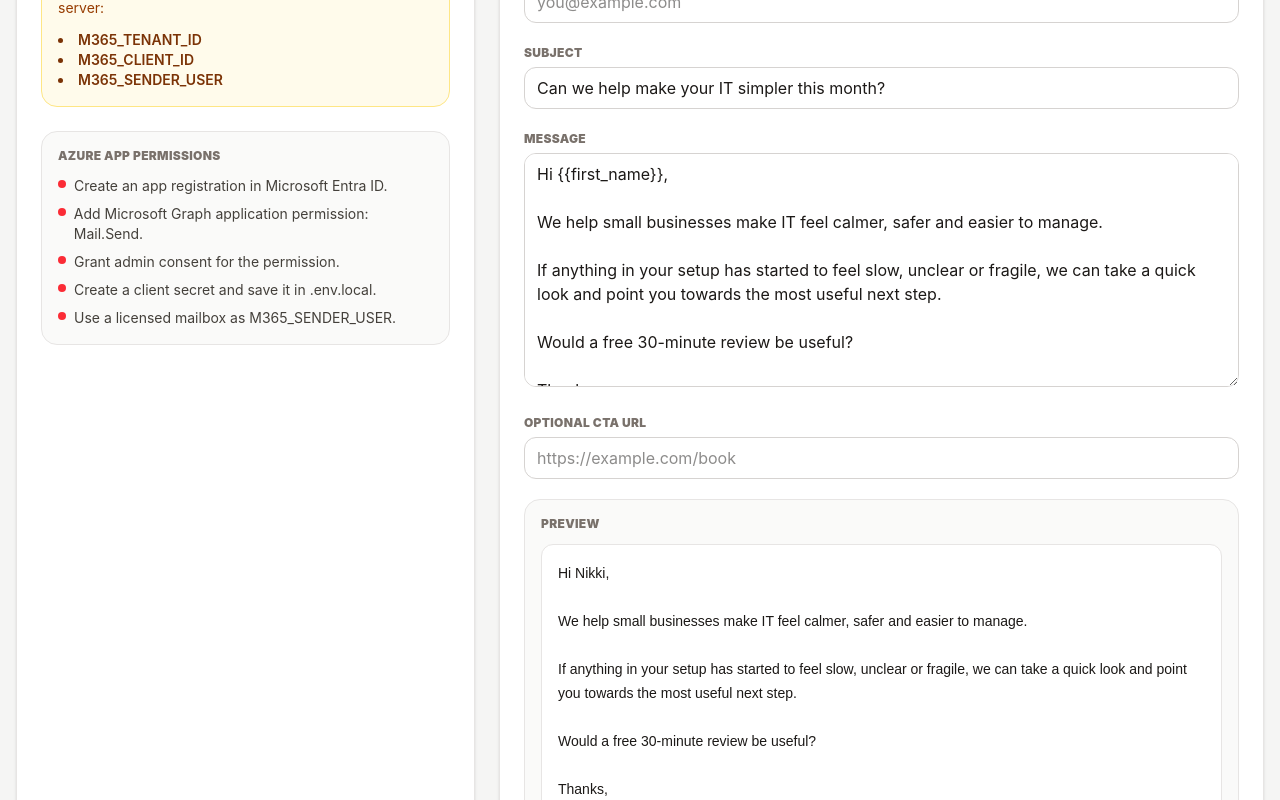
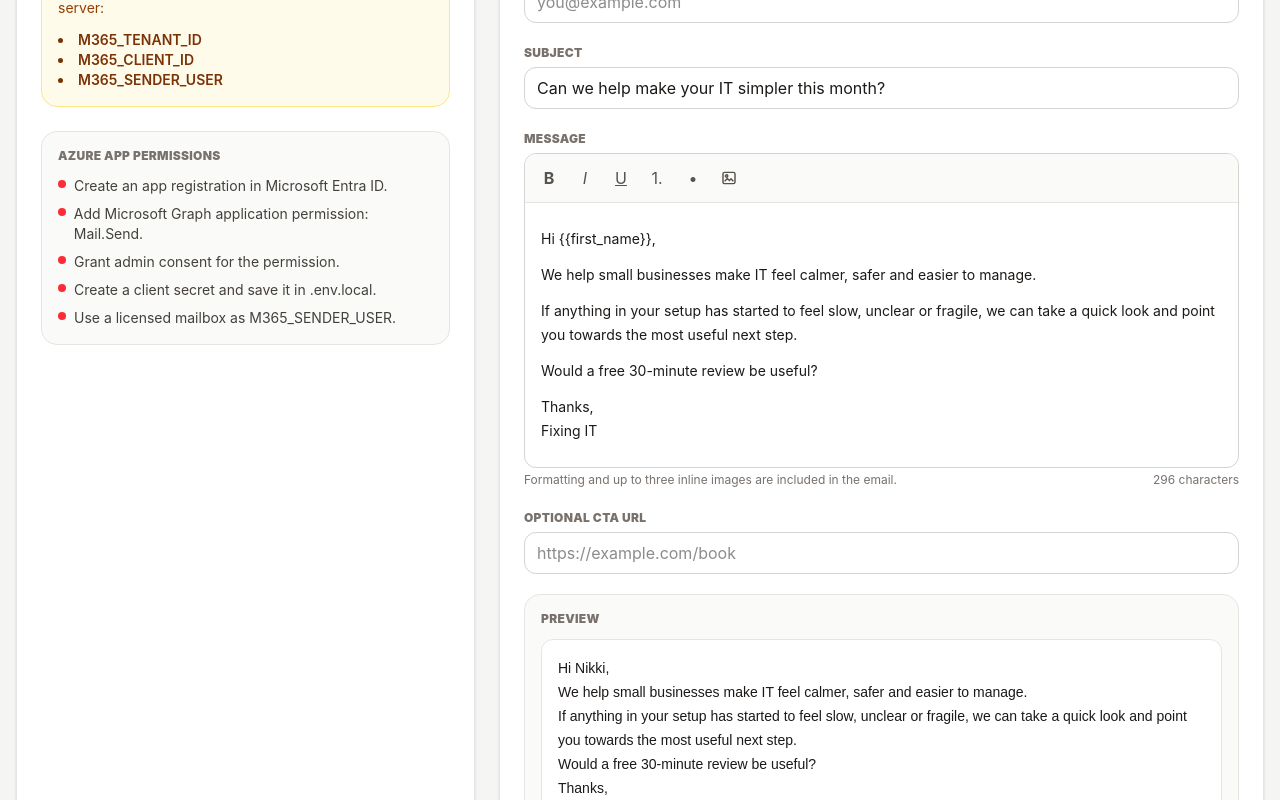
Before and after one commit to gubbn/leadapp, a Next.js app: page /automation in a window 1280 px wide. Shown: the part 600-1400 px from the top of the page. Built offline with nearby package versions, Linux system fonts and the light colour scheme; no server answers.

Commit message:
Add rich email editor with inline images

```diff
--- a/app/api/m365/send-test/route.ts
+++ b/app/api/m365/send-test/route.ts
@@ -2,8 +2,12 @@ import { NextResponse } from 'next/server'
 import {
   addTrackingToHtml,
   getM365ConfigStatus,
+  type InlineMailAttachment,
   sendM365Mail,
 } from '@/lib/m365Graph'
+
+const MAX_INLINE_IMAGE_BYTES = 3_000_000
+const MAX_INLINE_IMAGE_COUNT = 3
 
 type SendTestRequest = {
   to?: string
@@ -48,19 +52,25 @@ export async function POST(request: Request) {
     process.env.NEXT_PUBLIC_APP_URL?.trim().replace(/\/$/, '') ||
     new URL(request.url).origin
 
+  const inlineResult = extractInlineImages(html)
+  if ('error' in inlineResult) {
+    return NextResponse.json({ error: inlineResult.error }, { status: 413 })
+  }
+
   const trackedHtml = body.trackingId
     ? addTrackingToHtml({
-        html,
+        html: inlineResult.html,
         trackingId: body.trackingId,
         baseUrl,
       })
-    : html
+    : inlineResult.html
 
   try {
     const result = await sendM365Mail({
       to,
       subject,
       html: trackedHtml,
+      inlineAttachments: inlineResult.attachments,
     })
 
     return NextResponse.json({
@@ -79,3 +89,44 @@ export async function POST(request: Request) {
     )
   }
 }
+
+function extractInlineImages(html: string): {
+  html: string
+  attachments: InlineMailAttachment[]
+} | { error: string } {
+  const attachments: InlineMailAttachment[] = []
+  let totalBytes = 0
+  let imageCount = 0
+
+  const convertedHtml = html.replace(
+    /src=(["'])data:(image\/(?:png|jpeg|gif|webp));base64,([a-z0-9+/=]+)\1/gi,
+    (_match, quote: string, contentType: string, contentBytes: string) => {
+      imageCount += 1
+      if (imageCount > MAX_INLINE_IMAGE_COUNT) return 'src=""'
+
+      const byteLength = Buffer.from(contentBytes, 'base64').byteLength
+      totalBytes += byteLength
+      const extension = contentType.split('/')[1] === 'jpeg' ? 'jpg' : contentType.split('/')[1]
+      const contentId = `automation-image-${attachments.length + 1}`
+
+      attachments.push({
+        name: `${contentId}.${extension}`,
+        contentType,
+        contentBytes,
+        contentId,
+      })
+
+      return `src=${quote}cid:${contentId}${quote}`
+    },
+  )
+
+  if (imageCount > MAX_INLINE_IMAGE_COUNT) {
+    return { error: `Add no more than ${MAX_INLINE_IMAGE_COUNT} images.` }
+  }
+
+  if (totalBytes > MAX_INLINE_IMAGE_BYTES) {
+    return { error: 'The combined inline images must be smaller than 3 MB.' }
+  }
+
+  return { html: convertedHtml, attachments }
+}
--- a/app/automation/page.tsx
+++ b/app/automation/page.tsx
@@ -1,6 +1,6 @@
 'use client'
 
-import { useEffect, useMemo, useState } from 'react'
+import { useEffect, useMemo, useRef, useState } from 'react'
 import Link from 'next/link'
 import AppHeader from '@/app/components/AppHeader'
 
@@ -12,16 +12,11 @@ type ConfigStatus = {
 
 const defaultSubject = 'Can we help make your IT simpler this month?'
 
-const defaultBody = `Hi {{first_name}},
-
-We help small businesses make IT feel calmer, safer and easier to manage.
-
-If anything in your setup has started to feel slow, unclear or fragile, we can take a quick look and point you towards the most useful next step.
-
-Would a free 30-minute review be useful?
-
-Thanks,
-Fixing IT`
+const defaultBody = `<p>Hi {{first_name}},</p>
+<p>We help small businesses make IT feel calmer, safer and easier to manage.</p>
+<p>If anything in your setup has started to feel slow, unclear or fragile, we can take a quick look and point you towards the most useful next step.</p>
+<p>Would a free 30-minute review be useful?</p>
+<p>Thanks,<br>Fixing IT</p>`
 
 export default function AutomationPage() {
   const [status, setStatus] = useState<ConfigStatus | null>(null)
@@ -207,11 +202,10 @@ export default function AutomationPage() {
                 onChange={setSubject}
               />
 
-              <Textarea
+              <RichTextEditor
                 label="Message"
                 value={body}
                 onChange={setBody}
-                rows={9}
               />
 
               <Input
@@ -306,9 +300,7 @@ function buildEmailHtml({
   trackingId: string
   baseUrl: string
 }) {
-  const escapedBody = escapeHtml(body)
-    .replaceAll('{{first_name}}', 'Nikki')
-    .replace(/\n/g, '<br />')
+  const formattedBody = body.replaceAll('{{first_name}}', 'Nikki')
 
   const safeCtaUrl = ctaUrl.trim()
   const trackedUrl = safeCtaUrl
@@ -319,7 +311,7 @@ function buildEmailHtml({
 
   return `
     <div style="font-family: Arial, sans-serif; color: #1c1917;">
-      <p>${escapedBody}</p>
+      ${formattedBody}
       ${
         trackedUrl
           ? `<p><a href="${trackedUrl}" style="display:inline-block;background:#dc2626;color:#fff;padding:10px 14px;border-radius:8px;text-decoration:none;font-weight:bold;">Book a review</a></p>`
@@ -327,15 +319,6 @@ function buildEmailHtml({
       }
     </div>
   `
-}
-
-function escapeHtml(value: string) {
-  return value
-    .replaceAll('&', '&amp;')
-    .replaceAll('<', '&lt;')
-    .replaceAll('>', '&gt;')
-    .replaceAll('"', '&quot;')
-    .replaceAll("'", '&#039;')
 }
 
 function Input({
@@ -364,30 +347,150 @@ function Input({
   )
 }
 
-function Textarea({
+function RichTextEditor({
   label,
   value,
   onChange,
-  rows,
 }: {
   label: string
   value: string
   onChange: (value: string) => void
-  rows: number
 }) {
+  const editorRef = useRef<HTMLDivElement>(null)
+  const imageInputRef = useRef<HTMLInputElement>(null)
+  const [editorError, setEditorError] = useState('')
+
+  useEffect(() => {
+    const editor = editorRef.current
+    if (editor && editor.innerHTML !== value) editor.innerHTML = value
+  }, [value])
+
+  function runCommand(command: 'bold' | 'italic' | 'underline' | 'insertOrderedList' | 'insertUnorderedList') {
+    editorRef.current?.focus()
+    document.execCommand(command)
+    onChange(editorRef.current?.innerHTML || '')
+  }
+
+  function addImage(file: File) {
+    setEditorError('')
+
+    if (!['image/png', 'image/jpeg', 'image/gif', 'image/webp'].includes(file.type)) {
+      setEditorError('Use a PNG, JPG, GIF or WebP image.')
+      return
+    }
+
+    if (file.size > 1_500_000) {
+      setEditorError('Images must be smaller than 1.5 MB.')
+      return
+    }
+
+    const imageCount = editorRef.current?.querySelectorAll('img').length || 0
+    if (imageCount >= 3) {
+      setEditorError('You can add up to three images to one email.')
+      return
+    }
+
+    const reader = new FileReader()
+    reader.onload = () => {
+      if (typeof reader.result !== 'string') return
+      editorRef.current?.focus()
+      document.execCommand('insertImage', false, reader.result)
+      const images = editorRef.current?.querySelectorAll('img')
+      const insertedImage = images?.item((images?.length || 1) - 1)
+      insertedImage?.setAttribute('style', 'display:block;max-width:100%;height:auto;margin:16px 0;')
+      insertedImage?.setAttribute('alt', file.name.replace(/\.[^.]+$/, ''))
+      onChange(editorRef.current?.innerHTML || '')
+    }
+    reader.readAsDataURL(file)
+  }
+
   return (
-    <label className="block">
+    <div className="block">
       <span className="text-xs font-black uppercase tracking-wide text-stone-500">
         {label}
       </span>
-      <textarea
-        value={value}
-        rows={rows}
-        onChange={(event) => onChange(event.target.value)}
-        className="mt-1 w-full resize-y rounded-xl border border-stone-300 bg-white px-3 py-2 text-sm leading-6 outline-none focus:border-red-500 focus:ring-4 focus:ring-red-50"
-      />
-    </label>
+
+      <div className="mt-1 overflow-hidden rounded-xl border border-stone-300 bg-white focus-within:border-red-500 focus-within:ring-4 focus-within:ring-red-50">
+        <div className="flex flex-wrap items-center gap-1 border-b border-stone-200 bg-stone-50 px-2 py-2">
+          <EditorButton label="Bold" onClick={() => runCommand('bold')}><strong>B</strong></EditorButton>
+          <EditorButton label="Italic" onClick={() => runCommand('italic')}><em>I</em></EditorButton>
+          <EditorButton label="Underline" onClick={() => runCommand('underline')}><span className="underline">U</span></EditorButton>
+          <EditorButton label="Numbered list" onClick={() => runCommand('insertOrderedList')}><span>1.</span></EditorButton>
+          <EditorButton label="Bulleted list" onClick={() => runCommand('insertUnorderedList')}><span>•</span></EditorButton>
+          <EditorButton label="Add image" onClick={() => imageInputRef.current?.click()}>
+            <svg aria-hidden="true" viewBox="0 0 20 20" className="h-4 w-4 fill-none stroke-current" strokeWidth="1.8">
+              <rect x="2.5" y="3" width="15" height="14" rx="2" />
+              <circle cx="7" cy="7.5" r="1.5" />
+              <path d="m4.5 14 3.5-3.5 2.5 2.5 2-2 3 3" />
+            </svg>
+          </EditorButton>
+
+          <input
+            ref={imageInputRef}
+            type="file"
+            accept="image/png,image/jpeg,image/gif,image/webp"
+            className="hidden"
+            onChange={(event) => {
+              const file = event.target.files?.[0]
+              if (file) addImage(file)
+              event.target.value = ''
+            }}
+          />
+        </div>
+
+        <div
+          ref={editorRef}
+          contentEditable
+          suppressContentEditableWarning
+          role="textbox"
+          aria-label={label}
+          aria-multiline="true"
+          onInput={(event) => onChange(event.currentTarget.innerHTML)}
+          onPaste={(event) => {
+            event.preventDefault()
+            document.execCommand('insertText', false, event.clipboardData.getData('text/plain'))
+          }}
+          className="min-h-64 px-4 py-3 text-sm leading-6 outline-none [&_img]:max-w-full [&_li]:ml-5 [&_ol]:list-decimal [&_p]:my-3 [&_ul]:list-disc"
+        />
+      </div>
+
+      <div className="mt-1 flex items-start justify-between gap-3 text-xs text-stone-500">
+        <span>Formatting and up to three inline images are included in the email.</span>
+        <span>{stripHtml(value).length.toLocaleString('en-GB')} characters</span>
+      </div>
+
+      {editorError ? (
+        <p role="alert" className="mt-2 text-sm font-semibold text-red-700">{editorError}</p>
+      ) : null}
+    </div>
   )
+}
+
+function EditorButton({
+  label,
+  onClick,
+  children,
+}: {
+  label: string
+  onClick: () => void
+  children: React.ReactNode
+}) {
+  return (
+    <button
+      type="button"
+      title={label}
+      aria-label={label}
+      onMouseDown={(event) => event.preventDefault()}
+      onClick={onClick}
+      className="flex h-8 min-w-8 items-center justify-center rounded-lg px-2 text-base text-stone-600 transition hover:bg-white hover:text-red-600"
+    >
+      {children}
+    </button>
+  )
+}
+
+function stripHtml(value: string) {
+  return value.replace(/<[^>]*>/g, '').replace(/&nbsp;/g, ' ').trim()
 }
 
 function ChecklistItem({ text }: { text: string }) {
--- a/lib/m365Graph.ts
+++ b/lib/m365Graph.ts
@@ -8,6 +8,13 @@ export type M365ConfigStatus = {
   ready: boolean
   missing: string[]
   senderUser: string
+}
+
+export type InlineMailAttachment = {
+  name: string
+  contentType: string
+  contentBytes: string
+  contentId: string
 }
 
 const requiredEnv = [
@@ -74,11 +81,13 @@ export async function sendM365Mail({
   subject,
   html,
   text,
+  inlineAttachments = [],
 }: {
   to: string
   subject: string
   html: string
   text?: string
+  inlineAttachments?: InlineMailAttachment[]
 }) {
   const token = await getGraphAccessToken()
   const senderUser = process.env.M365_SENDER_USER?.trim()
@@ -117,6 +126,14 @@ export async function sendM365Mail({
               value: 'marketing-dashboard',
             },
           ],
+          attachments: inlineAttachments.map((attachment) => ({
+            '@odata.type': '#microsoft.graph.fileAttachment',
+            name: attachment.name,
+            contentType: attachment.contentType,
+            contentBytes: attachment.contentBytes,
+            contentId: attachment.contentId,
+            isInline: true,
+          })),
         },
         saveToSentItems: true,
       }),
```
